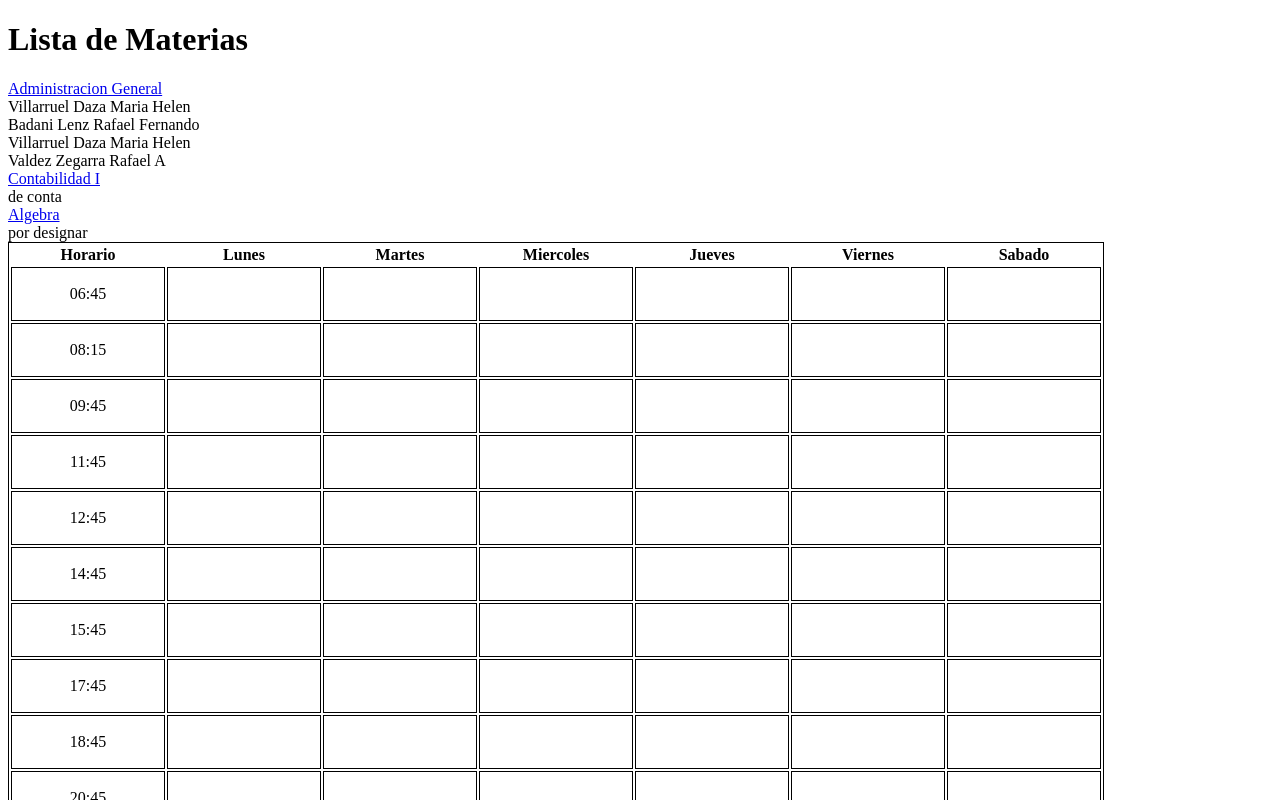
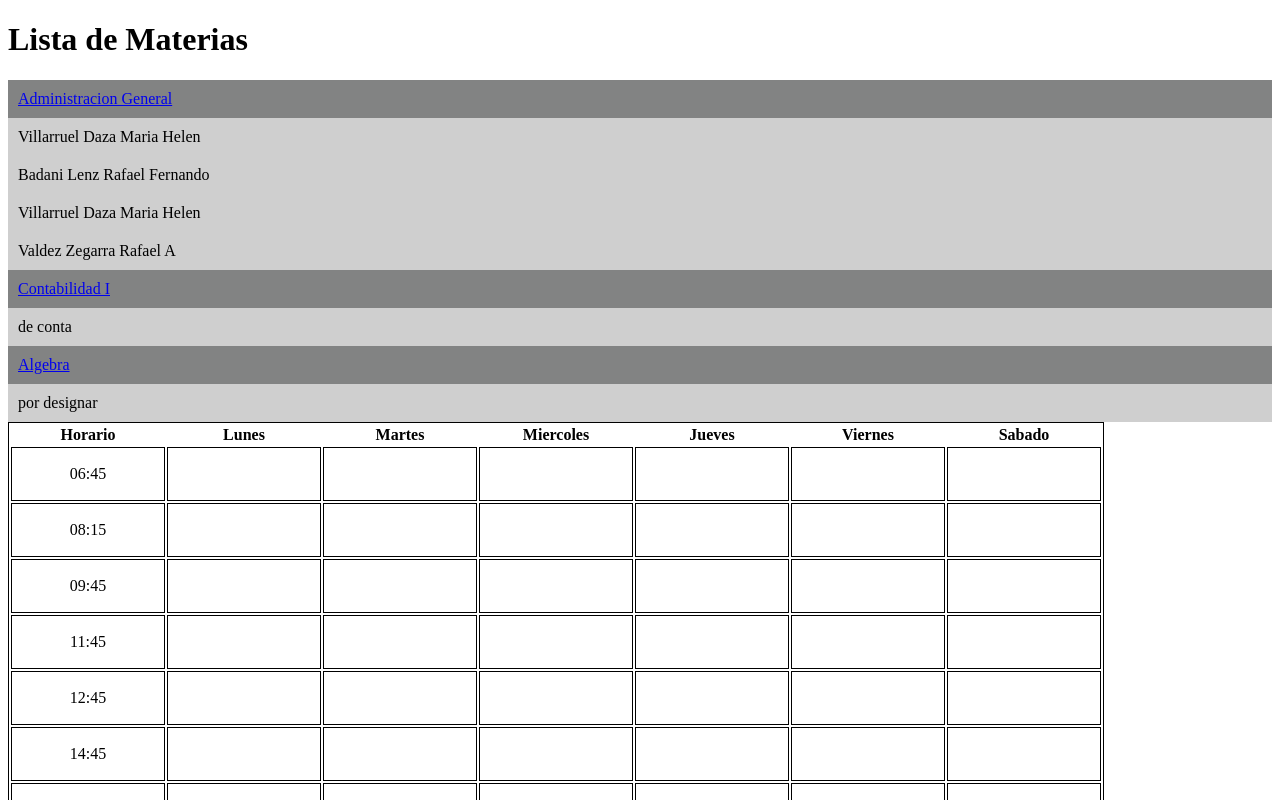
Before and after one commit to Kachma6/SquechuleUMSSFCE, a React (Vite) app: page / in a window 1280 px wide. Shown: the top 800 px of the page. Built offline with nearby package versions, Linux system fonts and the light colour scheme.

Commit message:
Toda la funcionalidad lista

```diff
--- a/src/App.jsx
+++ b/src/App.jsx
@@ -1,67 +1,80 @@
 import { useState } from 'react'
-
 import './App.css';
 import jsonData from "./data.json";
-import { SubjectSquechule } from './Components/subjectSquechule';
 import { ContainerSubjects } from './Components/ContainerSubjects';
+import { MenuMaterias } from './Components/MenuMaterias';
 const colors = [
-  "#C82A54","#E3682C","#E69DEB","#BBA98B","#109DFA","#23BAC4","#A58ABF","#E3B075","#FFF293","#C9DC92","#99E6D8","#FEAEBB","#109DFA","#AEDAE2",
-]
+  "#C82A54", "#E3682C", "#E69DEB", "#BBA98B", "#109DFA", "#23BAC4", "#A58ABF", "#E3B075", "#FFF293", "#C9DC92", "#99E6D8", "#FEAEBB", "#109DFA", "#AEDAE2",
+];
+const horas = ["06:45", "08:15", "09:45", "11:45", "12:45", "14:45", "15:45", "17:45", "18:45", "20:45"];
 function App() {
+  const [squechule, setSquechule] = useState([[null, null, null, null, null, null], [null, null, null, null, null, null], [null, null, null, null, null, null], [null, null, null, null, null, null], [null, null, null, null, null, null], [null, null, null, null, null, null], [null, null, null, null, null, null], [null, null, null, null, null, null], [null, null, null, null, null, null], [null, null, null, null, null, null]]);
 
-  // console.log(jsonData["materias"]);
-  // console.log(jsonData.materias[0].grupos);
-  // console.log(jsonData.materias[0].grupos[0].horarios);
-  // console.log(jsonData.materias[0].grupos[0].horarios[0][0]);
-  // console.log(jsonData);
+  const [materiasSelected, setMateriasSelected] = useState([])
+
+  const randomNumberInRange = (min, max) => Math.floor(Math.random() * (max - min + 1)) + min;
+
+  const handleGroup = (url) => {
+
+    const aux = squechule.slice();
+    let arrayUrl = url.split('-')
+    if(materiasSelected.includes(url)){
+
+      let datosFiltrados = materiasSelected.filter(item=>item != url);
+      let materia = jsonData.materias[Number(arrayUrl[1])]
+      setMateriasSelected(datosFiltrados);
+      let ArrayHorarios = jsonData.materias[Number(arrayUrl[1])].grupos[Number(arrayUrl[3])].horarios;
+      for (let i = 0; i < ArrayHorarios.length; i++) {
+        let arrayHorario = ArrayHorarios[i]
+          let contenido = aux[arrayHorario[1]][arrayHorario[0]];
+          if(contenido.find((mat)=> mat.title === materia.nombre && mat.group ===jsonData.materias[Number(arrayUrl[1])].grupos[Number(arrayUrl[3])].grupo)){
+            let datosFil = contenido.filter(item => item.title != materia.nombre && item.group != jsonData.materias[Number(arrayUrl[1])].grupos[Number(arrayUrl[3])].grupo)
+            aux[arrayHorario[1]][arrayHorario[0]] = datosFil;
+          }
 
 
-  const [squechule, setSquechule] = useState([[null,null,null,null,null,null],[null,null,null,null,null,null],[null,null,null,null,null,null],[null,null,null,null,null,null],[null,null,null,null,null,null],[null,null,null,null,null,null],[null,null,null,null,null,null],[null,null,null,null,null,null],[null,null,null,null,null,null],[null,null,null,null,null,null]]);
+      }
 
-  const horas = ["06:45","08:15","09:45","11:45","12:45","14:45","15:45","17:45","18:45","20:45"]
-  console.log(squechule);
-  const randomNumberInRange = (min, max) => {
-    return Math.floor(Math.random()
-        * (max - min + 1)) + min;
-};
-  const handleGroup = (url) => {
-    let arrayUrl = url.split('-')
+    }else{
+
       let materia = jsonData.materias[Number(arrayUrl[1])]
       let horarios = jsonData.materias[Number(arrayUrl[1])].grupos[Number(arrayUrl[3])].horarios;
-    const aux = squechule.slice();
-    const color =colors[ randomNumberInRange(0,14)];
-    console.log(arrayUrl)
-    for(let i = 0;i<horarios.length;i++){
+
+      const color = colors[randomNumberInRange(0, 14)];
+
+      for (let i = 0; i < horarios.length; i++) {
         let arrayHorario = horarios[i]
         let casilla = {
           "title": materia.nombre,
-        "room":arrayHorario[3],
+          "room": arrayHorario[3],
           "group": jsonData.materias[Number(arrayUrl[1])].grupos[Number(arrayUrl[3])].grupo,
           "color": color
         }
-      console.log(casilla);
-      if( aux[arrayHorario[1]][arrayHorario[0]] == null){
-        aux[arrayHorario[1]][arrayHorario[0]] = [ casilla ]
-        console.log("crea una nuevo celda",aux[arrayHorario[1]][arrayHorario[0]])
-      }else{
+        if (aux[arrayHorario[1]][arrayHorario[0]] == null) {
+          aux[arrayHorario[1]][arrayHorario[0]] = [casilla]
+
+        } else {
           let contenido = aux[arrayHorario[1]][arrayHorario[0]];
-        aux[arrayHorario[1]][arrayHorario[0]]=[...contenido, casilla];
-        console.log("else entro al",aux[arrayHorario[1]][arrayHorario[0]])
+          if(!contenido.find((mat)=> mat.title === casilla.title && mat.group === casilla.group)){
+            aux[arrayHorario[1]][arrayHorario[0]] = [...contenido, casilla];
+          }
 
         }
+      }
+      setMateriasSelected([...materiasSelected,url]);
+
     }
     setSquechule(aux)
 
   }
+
+
+  console.log(materiasSelected);
   return (
     <>
       <h1>Lista de Materias</h1>
       <div>
-        {jsonData["materias"].map((ma, index) =>
-        <div>
-           <a href={"m-"+index+""}>{ma.nombre}</a>
-           {jsonData.materias[index].grupos.map((grup, i)=><div className='grupo' onClick={()=>handleGroup("m-"+index+"-g-"+i)} id={"m-"+index+"-g-"+i}>{grup.docente}</div>)}
-        </div>)}
+        <MenuMaterias handleGroup={handleGroup} materiasSelect = {materiasSelected } />
       </div>
       <table>
         <tr>
@@ -72,33 +85,22 @@ function App() {
           <th>Jueves</th>
           <th>Viernes</th>
           <th>Sabado</th>
-
         </tr>
-
         {
-          squechule.map((fila, index)=>
+          squechule.map((fila, index) =>
             <tr>
               <td>{horas[index]}</td>
-              <td><ContainerSubjects subjects={fila[0]}/></td>
-              <td><ContainerSubjects subjects={fila[1]}/></td>
-              <td><ContainerSubjects subjects={fila[2]}/></td>
-              <td><ContainerSubjects subjects={fila[3]}/></td>
-              <td><ContainerSubjects subjects={fila[4]}/></td>
-              <td><ContainerSubjects subjects={fila[5]}/></td>
+              <td><ContainerSubjects subjects={fila[0]} /></td>
+              <td><ContainerSubjects subjects={fila[1]} /></td>
+              <td><ContainerSubjects subjects={fila[2]} /></td>
+              <td><ContainerSubjects subjects={fila[3]} /></td>
+              <td><ContainerSubjects subjects={fila[4]} /></td>
+              <td><ContainerSubjects subjects={fila[5]} /></td>
 
             </tr>
           )
-
-
         }
-
-
-
-
       </table>
-
-
-
     </>
   )
 }
--- a/src/Components/ContainerSubjects.jsx
+++ b/src/Components/ContainerSubjects.jsx
@@ -4,7 +4,7 @@ import { SubjectSquechule } from './subjectSquechule'
 export const ContainerSubjects = ({subjects}) => {
   return (
     <div>
-        {subjects !== null? subjects.map((subject)=><div>
+        {subjects !== null ? subjects.map((subject)=><div>
             <SubjectSquechule object={subject}/>
         </div>):<div></div>}
     </div>
--- /dev/null
+++ b/src/Components/MenuMaterias.jsx
@@ -0,0 +1,25 @@
+import React from 'react'
+import jsonData from '../data.json';
+import './Style/MenuMaterias.css'
+export const MenuMaterias = ({handleGroup, materiasSelect}) => {
+    function esMateriaSelected(){
+
+    }
+  return (
+    // <>
+    //  {jsonData["materias"].map((ma, index) =>
+    //     <div className='ctn'>
+    //        <div className='ctn-materia'><a href={"m-"+index+""}>{ma.nombre}</a></div>
+    //        {jsonData.materias[index].grupos.map((grup, i)=><div className='ctn-grupo' onClick={()=>handleGroup("m-"+index+"-g-"+i)} id={"m-"+index+"-g-"+i}>{grup.docente}</div>)}
+    //     </div>)}
+    // </>
+    <>
+    {jsonData["materias"].map((ma, index) =>
+       <div className='ctn'>
+          <div className='ctn-materia'><a href={"m-"+index+""}>{ma.nombre}</a></div>
+          {jsonData.materias[index].grupos.map((grup, i)=>materiasSelect.includes("m-"+index+"-g-"+i)?<div className='ctn-grupo selected' onClick={()=>handleGroup("m-"+index+"-g-"+i)} id={"m-"+index+"-g-"+i}>{grup.docente}</div>
+          :<div className='ctn-grupo' onClick={()=>handleGroup("m-"+index+"-g-"+i)} id={"m-"+index+"-g-"+i}>{grup.docente}</div>)}
+       </div>)}
+   </>
+  )
+}
--- /dev/null
+++ b/src/Components/Style/MenuMaterias.css
@@ -0,0 +1,21 @@
+.ctn {
+   width: 100%;
+}
+
+.ctn-materia {
+    background-color: rgb(130, 131, 131);
+    padding: 10px;
+}
+
+.ctn-grupo {
+    background-color: rgb(207, 207, 207);
+    padding: 10px;
+
+
+}
+.ctn-grupo.selected {
+    background-color: rgb(75, 89, 239);
+
+
+
+}
```
Lines whose indentation alone changed are shown as unchanged.
